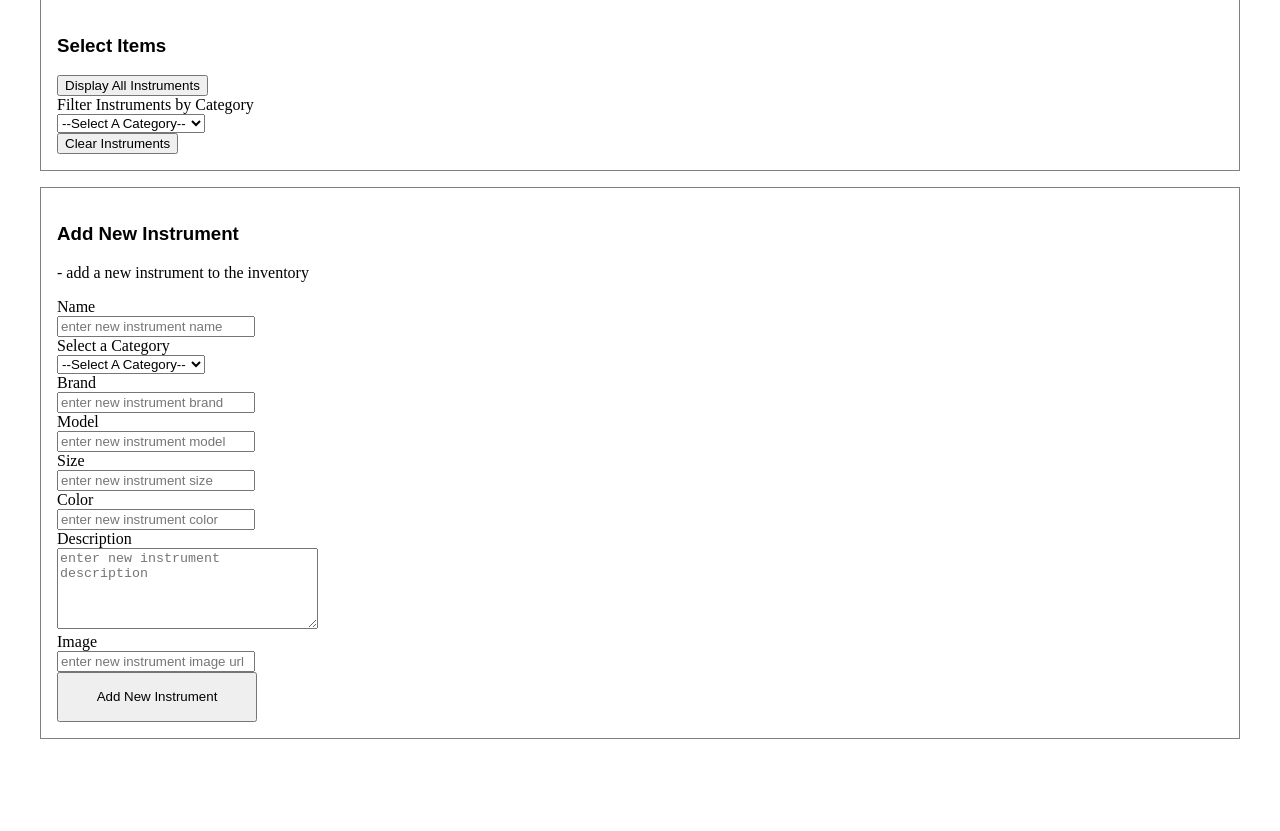
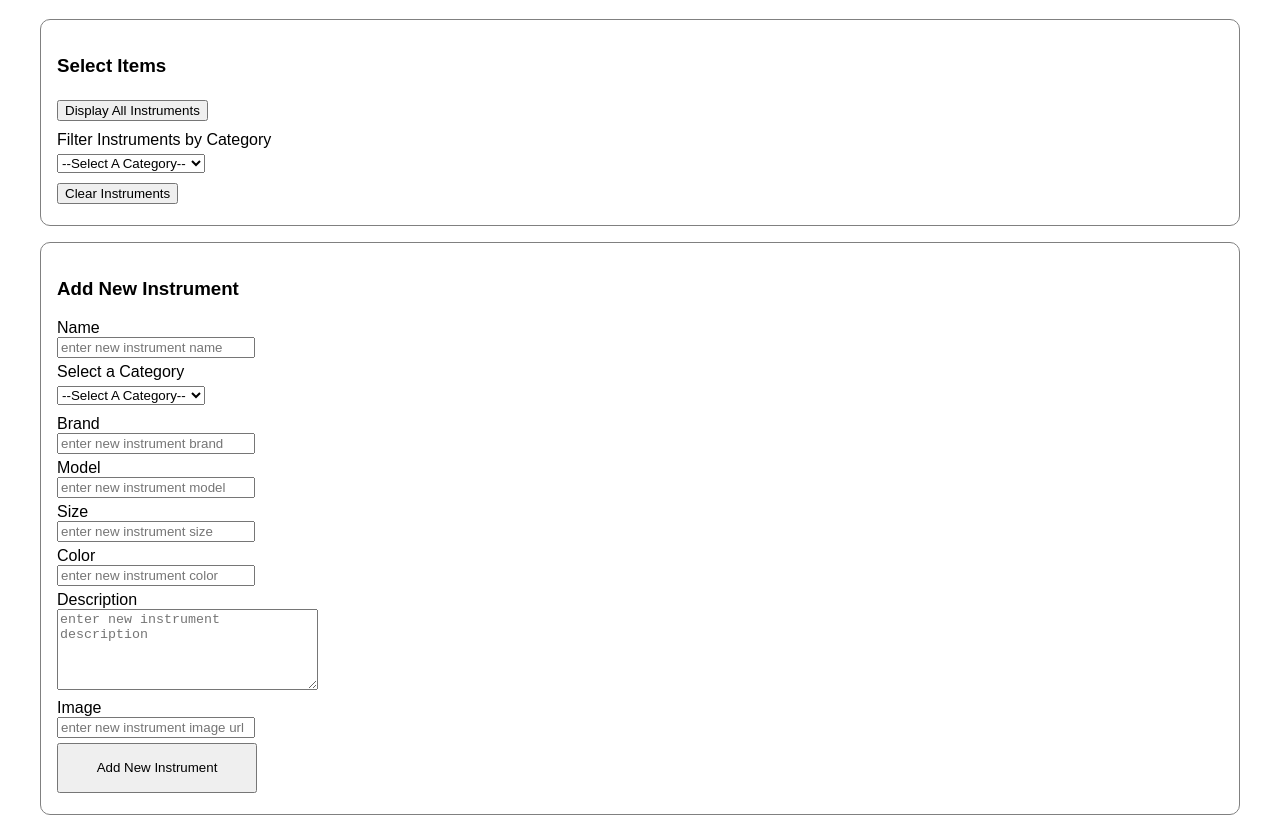
Before and after one commit to CooleyWC/phase-1-project-cooley, a plain HTML site: page index.html in a window 1280 px wide. Shown: the part 81-912 px from the top of the page. Before the commit the page ends 836 px from the top, so only its background shows below. Drawn offline with Linux system fonts and the light colour scheme; no server answers.

Commit message:
updated styling

```diff
--- a/index.html
+++ b/index.html
@@ -13,7 +13,7 @@
             <h3 class="displayTitle">Select Items</h3>
             <button id="displayAllBtn">Display All Instruments</button>
             <div id="dropDownContainer">
-                <label for="categorySelect">Filter Instruments by Category</label>
+                <label id="categorySelect" for="categorySelect">Filter Instruments by Category</label>
                 <select class="instrument-dropdown" name="selectInstrumnet">
                     <option value="">--Select A Category--</option>
                     <option value="drums">Drums</option>
@@ -26,7 +26,6 @@
         <div class="newInstFormContainer">
             <form class="perc-form">
                 <h3 class="formTitle">Add New Instrument</h3>
-                <p id="formSubtitle">- add a new instrument to the inventory</p>
                 <div class="percFormName">
                     <label for="name">Name</label>
                     <input type="text" name="newName" id="newNameInput" placeholder="enter new instrument name" required/>
--- a/styles.css
+++ b/styles.css
@@ -2,24 +2,35 @@
     border: gray solid 1px;
     margin: 1rem 2rem;
     padding: 1rem;
+    border-radius: 10px;
+}
+
+#displayAllBtn, #dropDownContainer, #clearAllBtn, #categorySelect {
+    margin: 5px 5px 5px 0;
 }
 
 .newInstFormContainer {
     border: gray solid 1px;
     margin: 1rem 2rem;
     padding: 1rem;
+    border-radius: 10px;
 }
 
+.percFormName, #addSelect-dropdown, .percFormBrand, .percFormModel, .percFormSize, .percFormColor, .percFormDesc, .percImage, .submitBtnContainer {
+    margin: 5px 5px 5px 0;
+}
 
 .card {
     border: gray solid 1px;
     margin: 1rem 2rem;
     padding: 1rem;
     display: block;
+    border-radius: 10px;
 }
 
 .bannerTitle {
     text-align: center;
+    padding: 10px;
 }
 
 input {
@@ -44,6 +55,6 @@ label {
     font-family: Arial, Helvetica, sans-serif;
 }
 
-.displayTitle, .formTitle {
+.displayTitle, .formTitle, label, p {
     font-family: Arial, Helvetica, sans-serif;
 }
```
